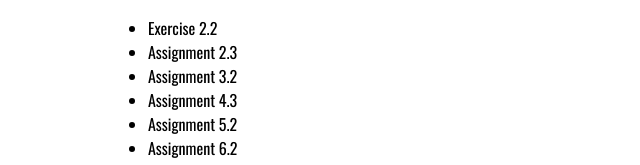
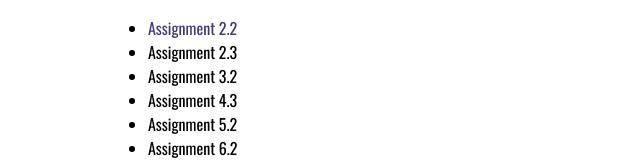
Before and after one commit to evandurkin/web-231, a plain HTML site: page index.html in a window 1280 px wide. Shown: the part 291-456 px from the top of the page, 0-640 px from the left. Drawn offline with nearby package versions, Linux system fonts and the light colour scheme.

Commit message:
updated index file

```diff
--- a/index.html
+++ b/index.html
@@ -1,8 +1,7 @@
 <!--
-    Title: Assignment 1.3
     Author: Evan Durkin
-    Date: 29 May 2021
-    Description: WEB-231 assignment for creating a landing page for course work.
+    Date: 5 June 2021
+    Description: WEB-231 landing page for course assignments.
 -->
 <!DOCTYPE html>
 <html lang="en">
@@ -20,7 +19,7 @@
     <hr />
     <h3>Weekly Assignments</h3>
     <ul>
-      <li>Exercise 2.2</li>
+      <li><a href="https://github.com/evandurkin/web-231/tree/main/week-2">Assignment 2.2</a></li>
       <li>Assignment 2.3</li>
       <li>Assignment 3.2</li>
       <li>Assignment 4.3</li>
```
